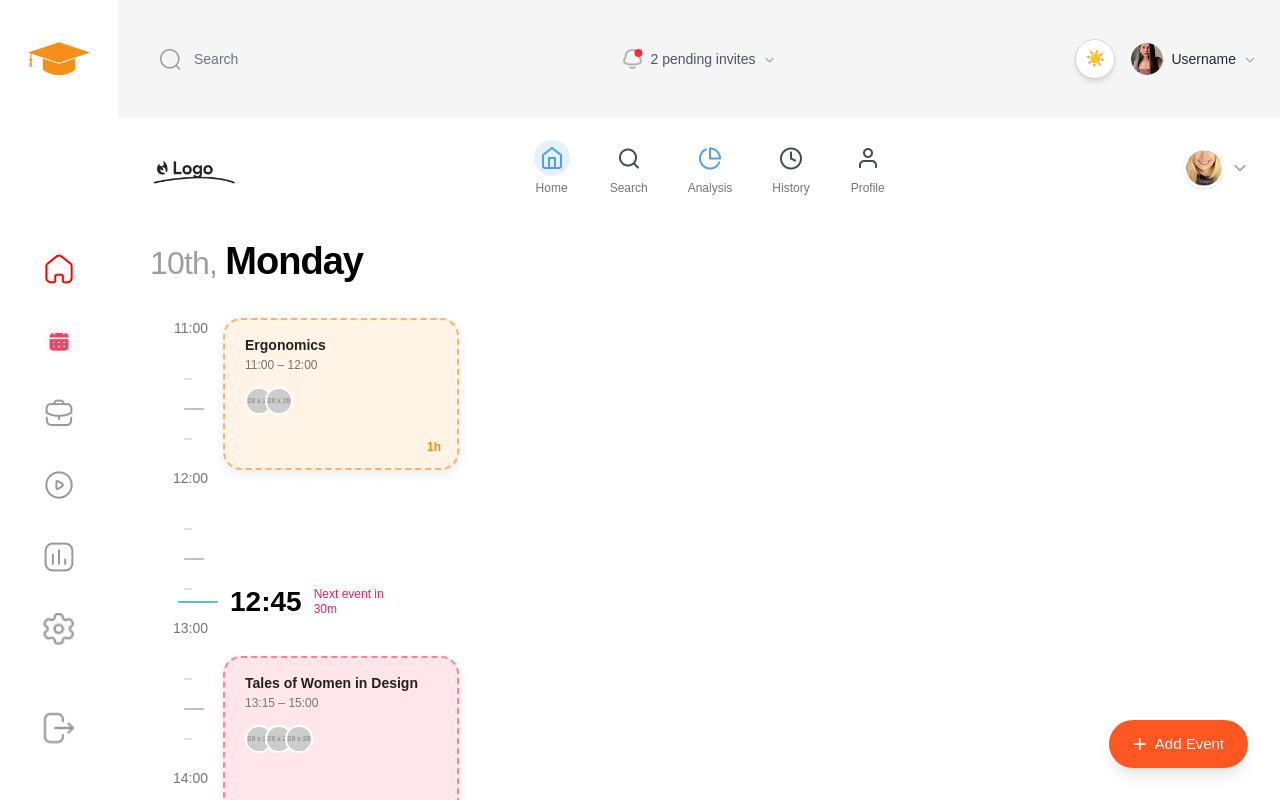
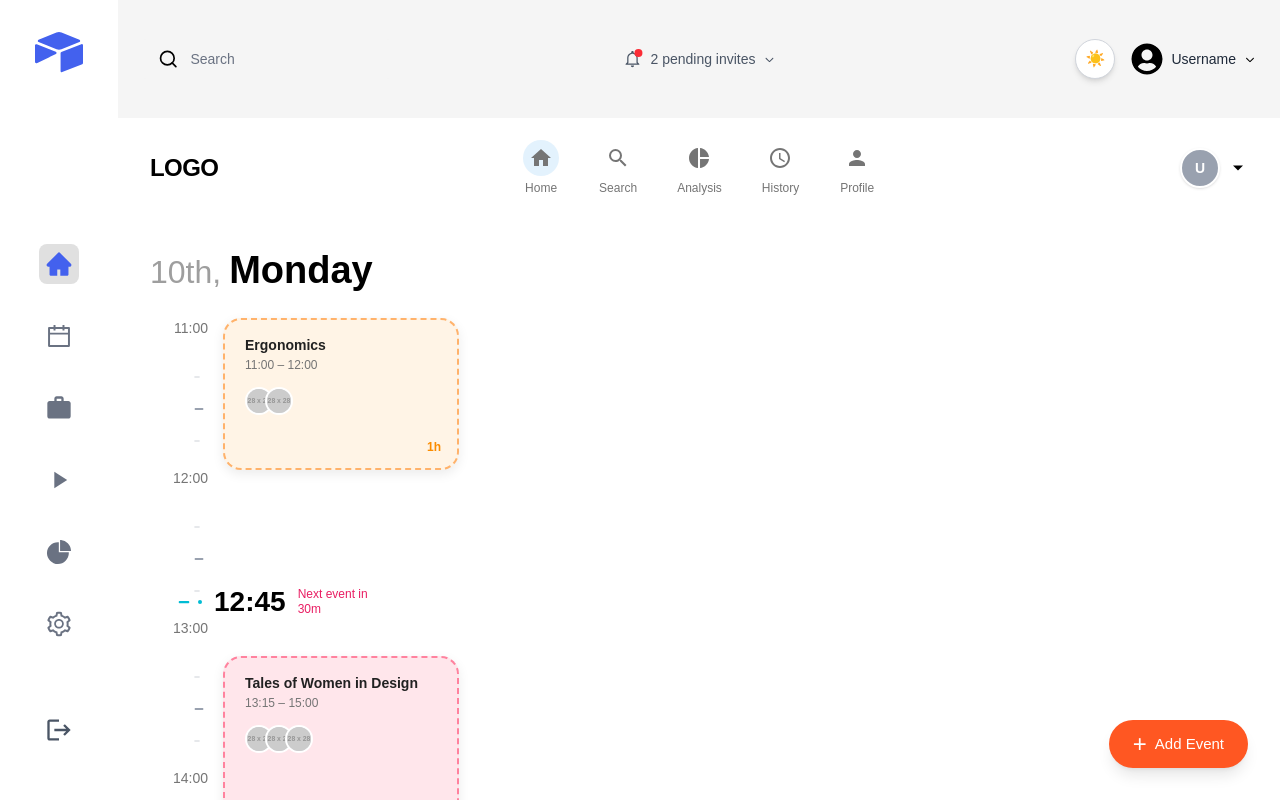
Before and after one commit to nst-sdc/Personalized-Academic-Tracker, a React (Vite) app in the folder client/: page / in a window 1280 px wide. Built offline with nearby package versions, Linux system fonts and the light colour scheme.

Commit message:
Little bit enhancement

```diff
--- a/client/package.json
+++ b/client/package.json
@@ -14,6 +14,7 @@
     "react": "^19.1.0",
     "react-dom": "^19.1.0",
     "react-icons": "^5.5.0",
+    "react-router-dom": "^7.6.2",
     "tailwindcss": "^4.1.10"
   },
   "devDependencies": {
--- a/client/src/pages/Homepage/MainTimeLine.jsx
+++ b/client/src/pages/Homepage/MainTimeLine.jsx
@@ -1,32 +1,21 @@
 import React from "react";
 import EventCard from "./EventCard";
-import MainLogo from "../../assets/images/MainLogo.png";
-import li_home from "../../assets/images/li_home.png";
-import li_search from "../../assets/images/li_search.png";
-import li_pie_chart from "../../assets/images/li_pie_chart.png";
-import li_clock from "../../assets/images/li_clock.png";
-import li_user from "../../assets/images/li_user.png";
-import Arrow from "../../assets/images/Arrow.png";
-import small from "../../assets/images/Rectangle 15.png";
-import mid from "../../assets/images/Rectangle 11.png";
-import large from "../../assets/images/Rectangle 13.png";
-import Ellipse17 from "../../assets/images/Ellipse 17.png";
+import { MdHome, MdSearch, MdPieChart, MdAccessTime, MdPerson } from "react-icons/md";
+import { IoMdArrowDropdown } from "react-icons/io";
+import { FaCircle, FaMinus } from "react-icons/fa";
 
 // Timeline starts at 11:00
 const timelineStartHour = 11;
 const pixelsPerMinute = 2.5;
 
-// Converts time string like "13:15" to position in pixels
 function calculateTopFromTime(timeStr) {
   const [hours, minutes] = timeStr.split(":").map(Number);
   const totalMinutes = (hours - timelineStartHour) * 60 + minutes;
   return totalMinutes * pixelsPerMinute;
 }
 
-// Time labels
 const times = ["11:00", "12:00", "13:00", "14:00", "15:00"];
 
-// Events to be displayed
 const events = [
   {
     title: "Ergonomics",
@@ -59,28 +48,26 @@ const MainTimeLine = ({ darkMode }) => {
       {/* Top navbar */}
       <nav className={`relative flex items-center justify-between h-[100px] px-8 flex-shrink-0 ${darkMode ? "bg-black" : "bg-white"}`}>
 
-        {/* Left: Logo */}
+        {/* Left: Logo (you can still use your actual logo image here if needed) */}
         <div className="flex items-center space-x-2 relative">
-          <div className="text-2xl font-bold tracking-tight">
-            <img src={MainLogo} alt="LOGO" className="h-8 w-auto" />
-          </div>
+          <div className="text-2xl font-bold tracking-tight">LOGO</div>
         </div>
 
         {/* Center: Navigation icons */}
         <div className={`flex items-center space-x-10 text-sm font-medium ${darkMode ? "text-gray-400" : "text-[#757575]"}`}>
           {[
-            { icon: li_home, label: "Home", bg: "#E3F2FD" },
-            { icon: li_search, label: "Search" },
-            { icon: li_pie_chart, label: "Analysis" },
-            { icon: li_clock, label: "History" },
-            { icon: li_user, label: "Profile" },
+            { icon: <MdHome size={24} />, label: "Home", bg: "#E3F2FD" },
+            { icon: <MdSearch size={24} />, label: "Search" },
+            { icon: <MdPieChart size={24} />, label: "Analysis" },
+            { icon: <MdAccessTime size={24} />, label: "History" },
+            { icon: <MdPerson size={24} />, label: "Profile" },
           ].map((item, idx) => (
             <div key={idx} className="flex flex-col items-center cursor-pointer" aria-label={`Navigate to ${item.label}`}>
               <div
-                className={`h-9 w-9 flex items-center justify-center mb-1 rounded-full`}
+                className="h-9 w-9 flex items-center justify-center mb-1 rounded-full"
                 style={{ backgroundColor: item.bg || "transparent" }}
               >
-                <img src={item.icon} alt={`${item.label}_icon`} />
+                {item.icon}
               </div>
               <span className="text-xs">{item.label}</span>
             </div>
@@ -89,31 +76,31 @@ const MainTimeLine = ({ darkMode }) => {
 
         {/* Right: Profile avatar */}
         <div className="flex items-center space-x-2">
-          <div className="w-10 h-10 rounded-full overflow-hidden border-2 border-white shadow-sm flex-shrink-0">
-            <img src={Ellipse17} alt="Profile" className="w-full h-full object-cover" />
+          <div className="w-10 h-10 rounded-full bg-gray-400 border-2 border-white shadow-sm flex items-center justify-center text-white font-semibold text-sm">
+            U
           </div>
-          <img src={Arrow} alt="arrow_icon" />
+          <IoMdArrowDropdown size={20} />
         </div>
       </nav>
 
-      {/* Timeline area */}
+      {/* Timeline Area */}
       <main
         className={`relative pr-8 overflow-hidden ${darkMode ? "bg-black" : "bg-white"}`}
         style={{
           height: `${100 + calculateTopFromTime(events[events.length - 1].end) + events[events.length - 1].height + 16}px`,
         }}
       >
-        {/* Header: Date */}
+        {/* Header */}
         <div className="flex items-baseline pl-8 pt-6 pb-6">
-          <p className={`text-[32px] leading-none tracking-tight font-normal ${darkMode ? "text-gray-400" : "text-[#9E9E9E]"}`}>
+          <p className={`text-[32px] font-normal ${darkMode ? "text-gray-400" : "text-[#9E9E9E]"}`}>
             10th,
           </p>
-          <p className={`font-khula font-semibold text-[38px] ml-2 leading-none tracking-tight ${darkMode ? "text-white" : "text-black"}`}>
+          <p className={`font-khula font-semibold text-[38px] ml-2 ${darkMode ? "text-white" : "text-black"}`}>
             Monday
           </p>
         </div>
 
-        {/* Time Labels Left */}
+        {/* Time Labels */}
         <div className={`absolute left-0 top-[100px] w-[90px] text-right text-sm font-medium z-10 ${darkMode ? "text-gray-400" : "text-[#757575]"}`}>
           {times.map((time, index) => (
             <div
@@ -122,12 +109,12 @@ const MainTimeLine = ({ darkMode }) => {
               style={{ height: `${60 * pixelsPerMinute}px` }}
             >
               <p className="mb-1">{time}</p>
-              {/* Small dashes between time markers */}
+              {/* Replace small/mid dashes */}
               {index !== times.length - 1 && (
-                <div className="flex flex-col justify-evenly h-full mt-2 pr-[4px]">
-                  <img src={small} alt="small dash" className="w-[8px] h-[2px] opacity-50" />
-                  <img src={mid} alt="mid dash" />
-                  <img src={small} alt="small dash" className="w-[8px] h-[2px] opacity-50" />
+                <div className="flex flex-col justify-evenly h-full mt-2 pr-[4px] text-gray-400">
+                  <FaMinus className="opacity-50 text-[6px]" />
+                  <FaMinus className="text-[10px]" />
+                  <FaMinus className="opacity-50 text-[6px]" />
                 </div>
               )}
             </div>
@@ -139,8 +126,8 @@ const MainTimeLine = ({ darkMode }) => {
           className="absolute left-[60px] flex items-center z-10"
           style={{ top: `${100 + calculateTopFromTime("12:45")}px` }}
         >
-          <img src={large} alt="large dash" />
-          <div className="bg-[#00BCD4] mr-3" />
+          <FaMinus className="text-[#00BCD4] text-[12px]" />
+          <div className="bg-[#00BCD4] w-1 h-1 rounded-full ml-2 mr-3" />
           <p className={`text-[28px] font-bold ${darkMode ? "text-white" : "text-black"}`}>12:45</p>
           <div className="ml-3">
             <p className="text-[12px] text-[#E91E63] leading-tight">Next event in</p>
@@ -148,7 +135,7 @@ const MainTimeLine = ({ darkMode }) => {
           </div>
         </div>
 
-        {/* Render Event Cards */}
+        {/* Events */}
         {events.map((event, idx) => (
           <div
             key={idx}
--- a/client/src/pages/Homepage/Sidebar.jsx
+++ b/client/src/pages/Homepage/Sidebar.jsx
@@ -1,37 +1,26 @@
 import React from "react";
-import logo from "../../assets/images/Logo.png";
-import homeIcon from "../../assets/images/Home.png";
-import calendarIcon from "../../assets/images/Group 40.png";
-import workIcon from "../../assets/images/Work.png";
-import playIcon from "../../assets/images/Play.png";
-import chartIcon from "../../assets/images/Chart.png";
-import settingsIcon from "../../assets/images/Setting.png";
-import logoutIcon from "../../assets/images/Logout.png";
+import { AiFillHome, AiOutlineCalendar, AiFillPieChart, AiOutlineSetting } from "react-icons/ai";
+import { MdWork, MdPlayArrow, MdLogout } from "react-icons/md";
+import { SiAirtable } from "react-icons/si"; // Example logo substitute
 
 const navItems = [
-  { key: "home", icon: homeIcon, alt: "Home" },
-  { key: "calendar", icon: calendarIcon, alt: "Calendar" },
-  { key: "work", icon: workIcon, alt: "Work" },
-  { key: "play", icon: playIcon, alt: "Play" },
-  { key: "chart", icon: chartIcon, alt: "Chart" },
-  { key: "settings", icon: settingsIcon, alt: "Settings" },
+  { key: "home", icon: <AiFillHome size={28} />, alt: "Home" },
+  { key: "calendar", icon: <AiOutlineCalendar size={28} />, alt: "Calendar" },
+  { key: "work", icon: <MdWork size={28} />, alt: "Work" },
+  { key: "play", icon: <MdPlayArrow size={28} />, alt: "Play" },
+  { key: "chart", icon: <AiFillPieChart size={28} />, alt: "Chart" },
+  { key: "settings", icon: <AiOutlineSetting size={28} />, alt: "Settings" },
 ];
 
 const Sidebar = ({ darkMode, activeItem, onNavClick }) => {
   const bgColor = darkMode ? "bg-[#0D0D0D]" : "bg-white";
-  const activeBg = darkMode ? "bg-[#232323]" : "bg-gray-200";
 
   return (
     <aside className={`w-[118px] h-screen flex justify-center overflow-hidden transition-colors duration-300 ${bgColor}`}>
       <div className="flex flex-col items-center justify-between h-full py-7">
-        {/* Logo */}
+        {/* Logo Substitute */}
         <div>
-          <img
-            src={logo}
-            alt="Logo"
-            className="w-[62px] h-[62px]"
-            loading="lazy"
-          />
+          <SiAirtable size={48} className="text-[#4361ee]" />
         </div>
 
         {/* Navigation Icons */}
@@ -39,28 +28,22 @@ const Sidebar = ({ darkMode, activeItem, onNavClick }) => {
           {navItems.map((item) => (
             <div
               key={item.key}
-              className={`relative w-10 h-10 flex items-center justify-center rounded-lg cursor-pointer transition-colors duration-200`}
+              className={`relative w-10 h-10 flex items-center justify-center rounded-lg cursor-pointer transition-colors duration-200 ${
+                activeItem === item.key ? "bg-[#e0e0e0]" : ""
+              }`}
               onClick={() => onNavClick && onNavClick(item.key)}
               title={item.alt}
             >
-              <img
-                src={item.icon}
-                alt={item.alt}
-                className={`w-8 h-8 transition duration-200 ${activeItem === item.key ? 'sidebar-icon-red' : ''}`}
-                loading="lazy"
-              />
+              <div className={`transition duration-200 ${activeItem === item.key ? "text-[#4361ee]" : "text-gray-500"}`}>
+                {item.icon}
+              </div>
             </div>
           ))}
         </nav>
 
         {/* Logout Icon */}
-        <div>
-          <img
-            src={logoutIcon}
-            alt="Logout"
-            className="w-8 h-8 mb-7 cursor-pointer"
-            loading="lazy"
-          />
+        <div className="mb-7 cursor-pointer text-gray-600 hover:text-red-600">
+          <MdLogout size={28} />
         </div>
       </div>
     </aside>
--- a/client/src/pages/Homepage/TopNavbar.jsx
+++ b/client/src/pages/Homepage/TopNavbar.jsx
@@ -1,8 +1,8 @@
 import React from "react";
-import searchIcon from "../../assets/images/Search.png";
-import arrowIcon from "../../assets/images/Arrow.png";
-import notificationIcon from "../../assets/images/Notification.png";
-import Ellipse19 from "../../assets/images/Ellipse 19.png";
+import { FiSearch } from "react-icons/fi";
+import { IoIosArrowDown } from "react-icons/io";
+import { IoMdNotificationsOutline } from "react-icons/io";
+import { FaUserCircle } from "react-icons/fa";
 
 function TopNavbar({ darkMode, setDarkMode }) {
   const bgHeader = darkMode ? "bg-[#1A1A1A]" : "bg-[#F5F5F5]";
@@ -15,7 +15,7 @@ function TopNavbar({ darkMode, setDarkMode }) {
   return (
     <header className={`relative h-[118px] px-6 w-full flex items-center justify-between transition-colors duration-300 ${bgHeader}`}>
       <div className={`flex items-center gap-3 px-4 py-2 rounded transition-colors duration-300 ${bgSearch}`}>
-        <img src={searchIcon} alt="search icon" className="w-6 h-6" />
+        <FiSearch alt="search icon" className="w-6 h-6" />
         <input
           type="text"
           placeholder="Search"
@@ -37,21 +37,21 @@ function TopNavbar({ darkMode, setDarkMode }) {
         </button>
 
         <div className="flex items-center gap-2 cursor-pointer">
-          <img src={Ellipse19} alt="profile" className="w-8 h-8 rounded-full object-cover" />
+          <FaUserCircle alt="profile" className="w-8 h-8 rounded-full object-cover" />
           <span className={`text-sm font-medium leading-none ${profileTextColor}`}>
             Username
           </span>
-          <img src={arrowIcon} alt="arrow" className="w-3 h-3 mt-[1px]" />
+          <IoIosArrowDown alt="arrow" className="w-3 h-3 mt-[1px]" />
         </div>
       </div>
 
       <div className={`absolute left-1/2 top-1/2 -translate-x-1/2 -translate-y-1/2 flex items-center gap-2 text-sm ${pendingColor}`}>
         <div className="relative flex items-center">
-          <img src={notificationIcon} alt="Notification" className="w-5 h-5" />
+          <IoMdNotificationsOutline alt="Notification" className="w-5 h-5" />
           <span className="absolute top-0 right-0 w-2 h-2 bg-red-500 rounded-full" />
         </div>
         <span className="leading-none">2 pending invites</span>
-        <img src={arrowIcon} alt="arrow" className="w-3 h-3 mt-[1px]" />
+        <IoIosArrowDown alt="arrow" className="w-3 h-3 mt-[1px]" />
       </div>
     </header>
   );
```
Also changed, not shown: client/src/pages/Homepage/LeftDateColoumn.jsx (+5 -10 lines), 1 other file (tests, documents, lock files or other folders).
